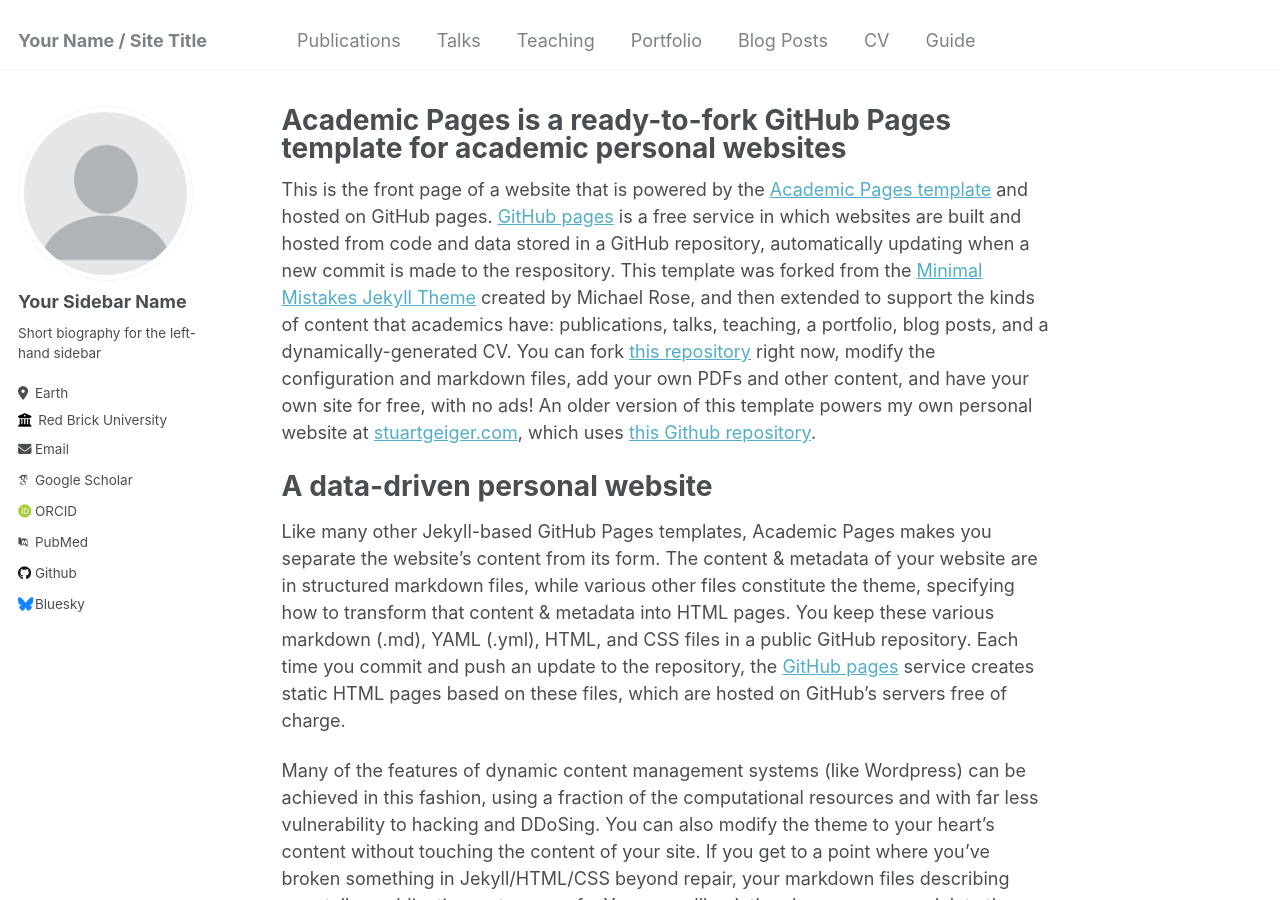
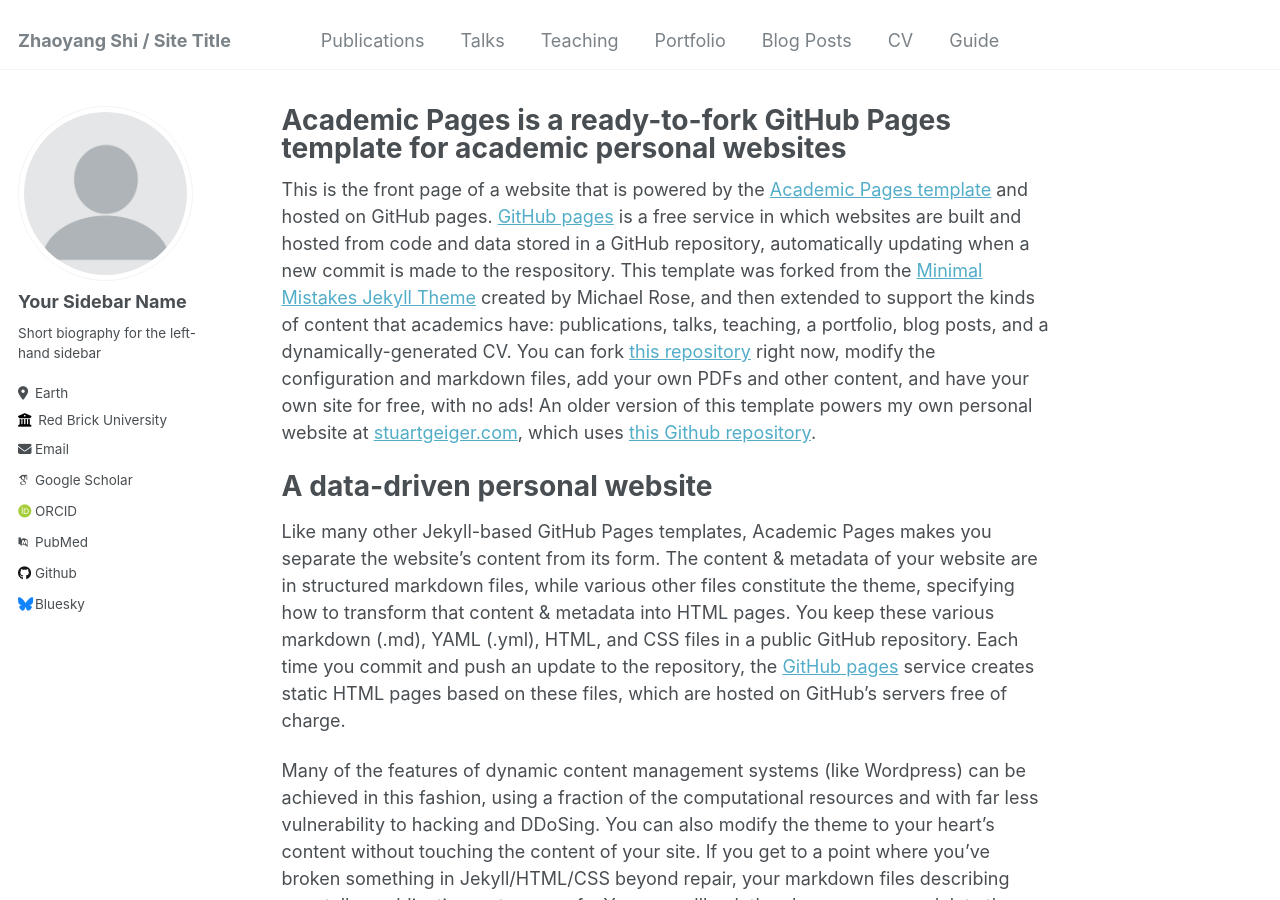
Before and after one commit to 10Mzys/website, a Jekyll site: the page built from _pages/about.md, in a window 1280 px wide and 900 px high. Built offline with Jekyll 4.4.1, drawn with Linux system fonts in a browser that asks for light colours; some web fonts are replaced.

Commit message:
Update _config.yml

```diff
--- a/_config.yml
+++ b/_config.yml
@@ -8,7 +8,7 @@
 
 # Basic Site Settings
 locale                   : "en-US"
-title                    : "Your Name / Site Title"
+title                    : "Zhaoyang Shi / Site Title"
 title_separator          : "-"
 name                     : &name "Your Name"
 description              : &description "personal description"
```
